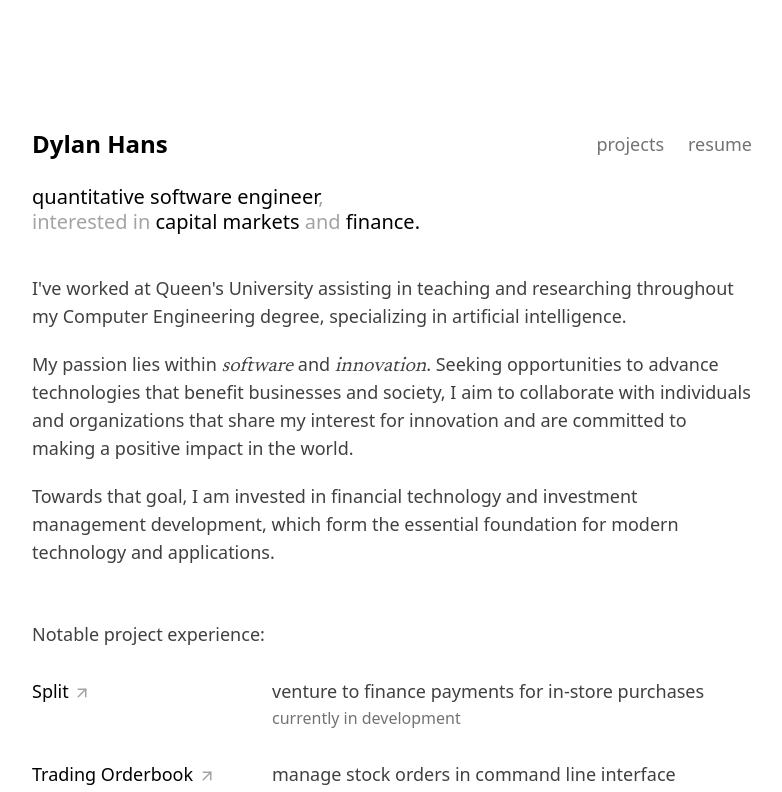
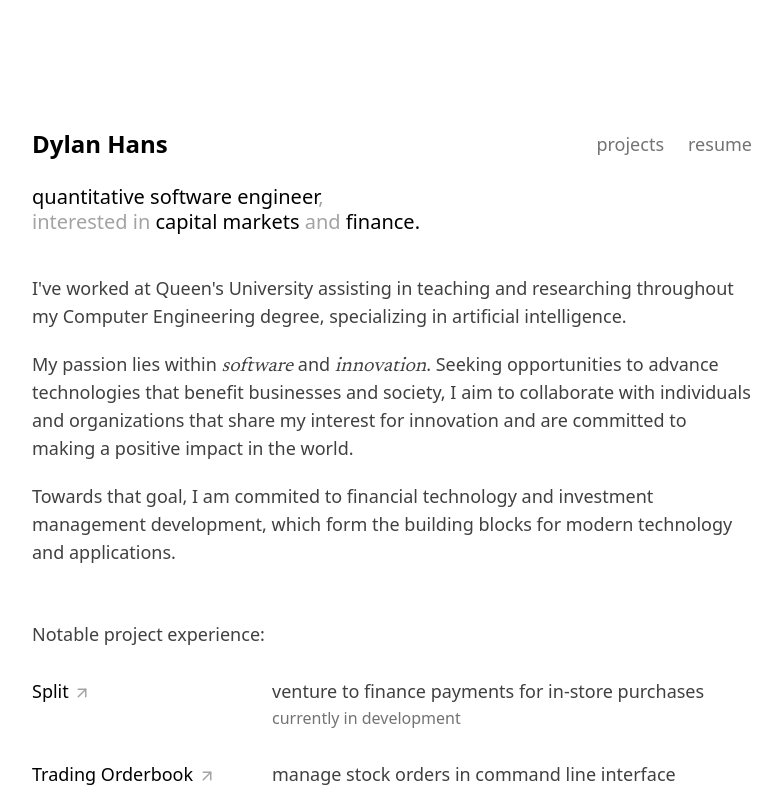
Before and after one commit to dylanhans/Portfolio, a SvelteKit app: page / in a window 1280 px wide. Shown: the top 792 px of the page, without its empty margins (248-1030 px from the left). Built offline with nearby package versions, Linux system fonts and the light colour scheme.

Commit message:
minor changes

```diff
--- a/src/routes/+page.svelte
+++ b/src/routes/+page.svelte
@@ -68,7 +68,7 @@
     </p>
 
     <p>
-      Towards that goal, I am invested in financial technology and investment management development, which form the essential foundation for modern technology and applications.
+      Towards that goal, I am commited to financial technology and investment management development, which form the building blocks for modern technology and applications.
     </p>
   </div>
 
```
